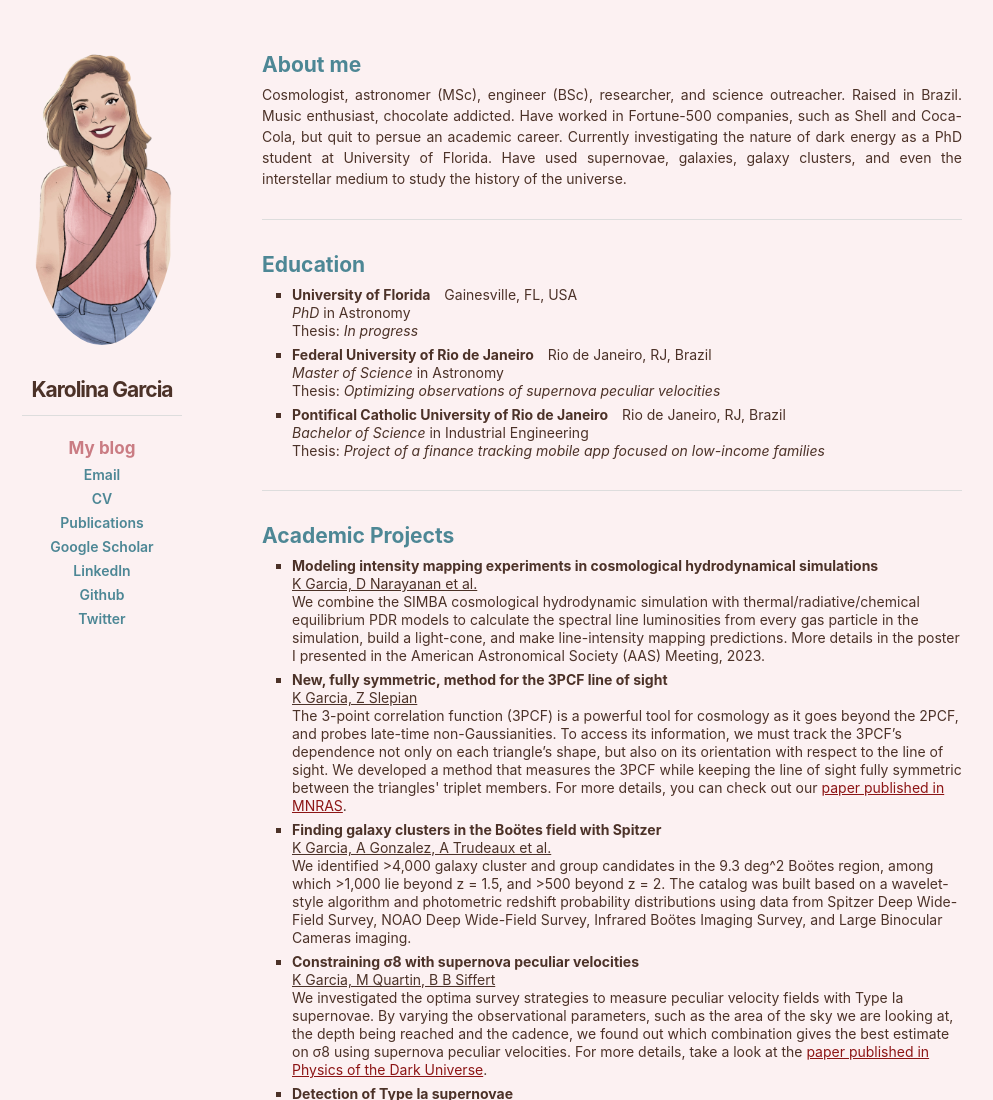
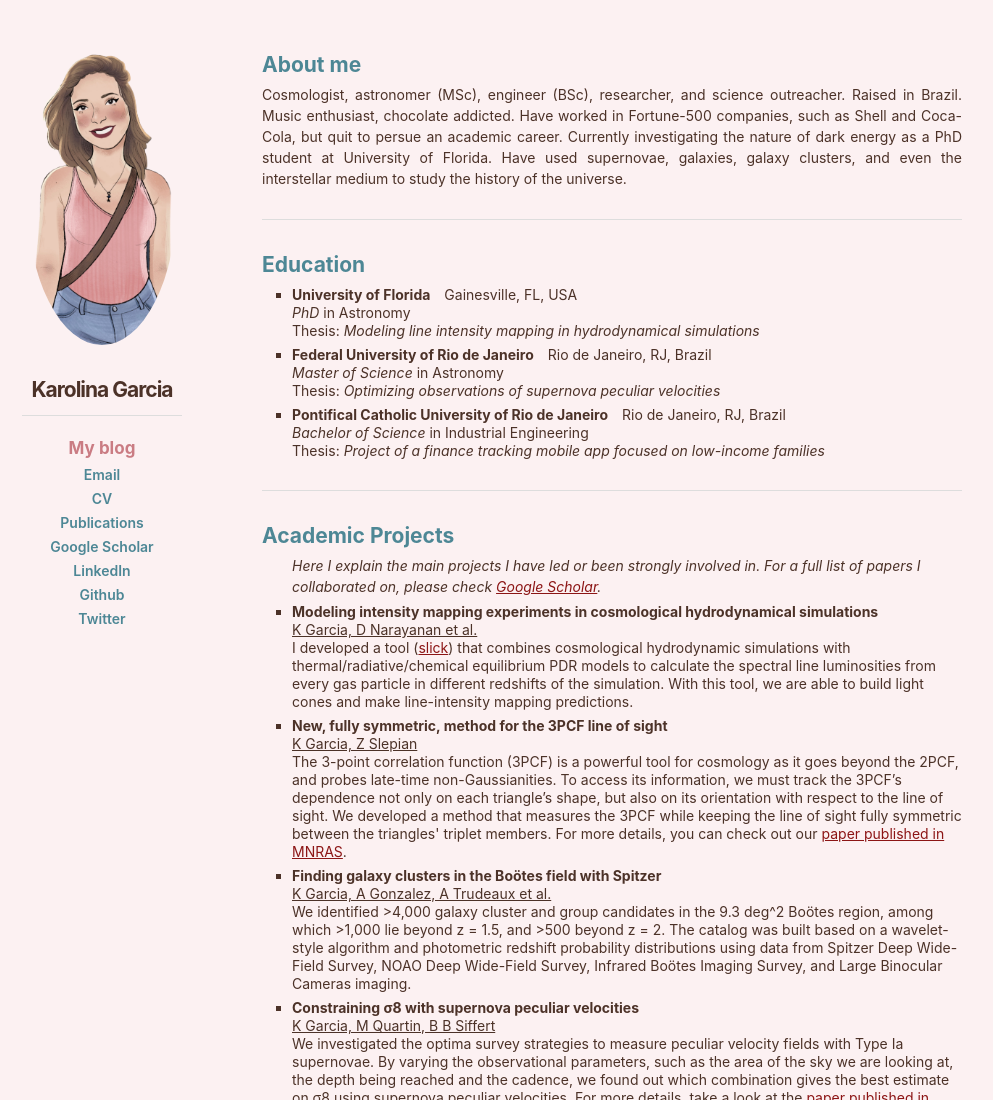
Before and after one commit to karolinagarcia/karolinagarcia.github.io, a plain HTML site: page index.html in a window 1280 px wide. Shown: the top 1100 px of the page, without its empty margins (148-1141 px from the left). Drawn offline with Linux system fonts and the light colour scheme.

Commit message:
updated acad projects and thesis

```diff
--- a/index.html
+++ b/index.html
@@ -100,7 +100,7 @@
           <ul class="square">
             <li><strong>University of Florida</strong>&emsp;Gainesville, FL, USA<br/>
                 <em>PhD</em> in Astronomy<br/>
-              Thesis: <em>In progress</em>
+              Thesis: <em>Modeling line intensity mapping in hydrodynamical simulations</em>
             </li>
             <li><strong>Federal University of Rio de Janeiro</strong>&emsp;Rio de Janeiro, RJ, Brazil<br/>
                 <em>Master of Science</em> in Astronomy<br/>
@@ -154,12 +154,13 @@
         <div class="doc-section" id="acadprojects">
           <h4><strong><span class='blue'>Academic Projects</span></strong></h4>
             <ul class="square">
+              <em>Here I explain the main projects I have led or been strongly involved in. For a full list of papers I collaborated on, please check <a href="https://scholar.google.com/citations?user=wbsYUNMAAAAJ&hl=en" target="_blank">Google Scholar</a>.</em>
               <li>
                 <strong>Modeling intensity mapping experiments in cosmological hydrodynamical simulations</strong><br />
                 <u>K Garcia, D Narayanan et al.</u> </br>
-                We combine the SIMBA cosmological hydrodynamic simulation with thermal/radiative/chemical equilibrium PDR models
-                to calculate the spectral line luminosities from every gas particle in the simulation, build a light-cone, and make
-                line-intensity mapping predictions. More details in the poster I presented in the American Astronomical Society (AAS) Meeting, 2023.<br />
+                I developed a tool (<a href="karolinagarcia.github.io/slick" target="_blank">slick</a>) that combines cosmological hydrodynamic simulations with thermal/radiative/chemical equilibrium PDR models
+                to calculate the spectral line luminosities from every gas particle in different redshifts of the simulation.
+                With this tool, we are able to build light cones and make line-intensity mapping predictions.<br />
               </li>
               <li>
                 <strong>New, fully symmetric, method for the 3PCF line of sight</strong><br />
```
